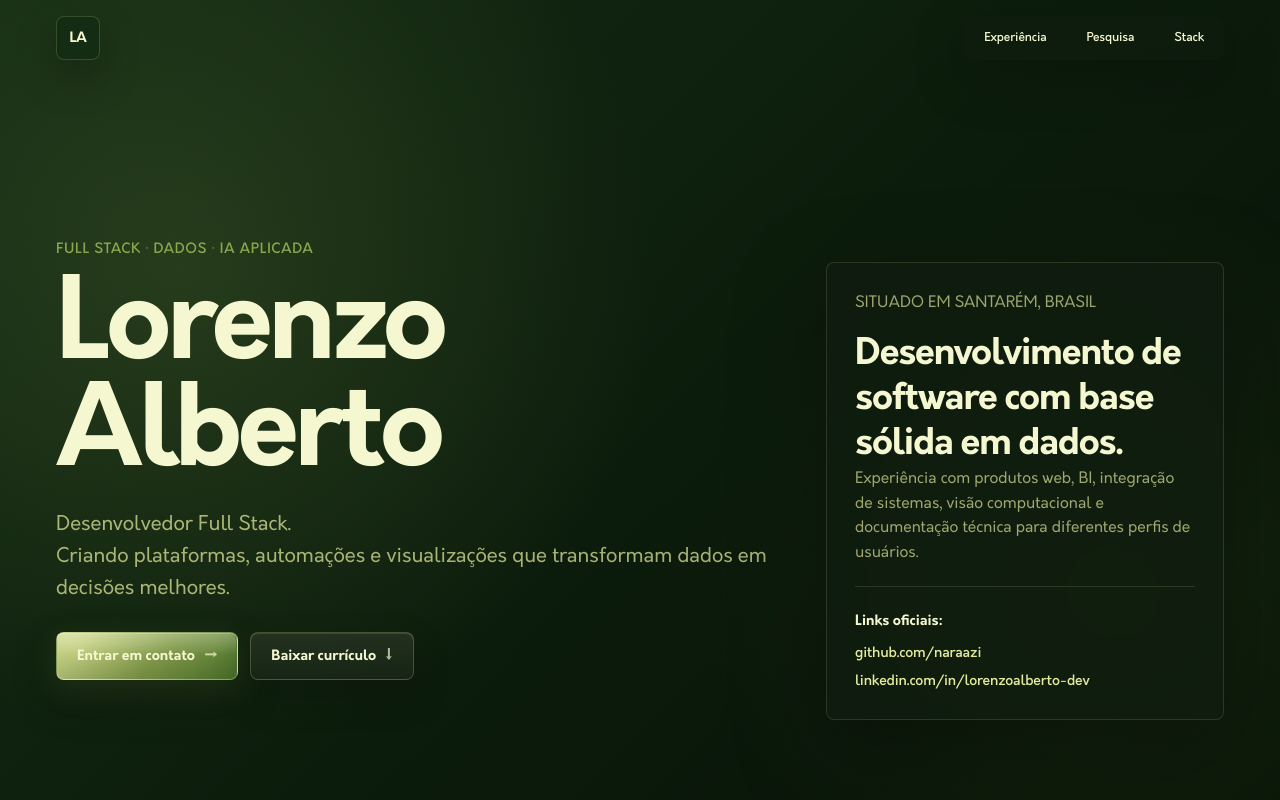
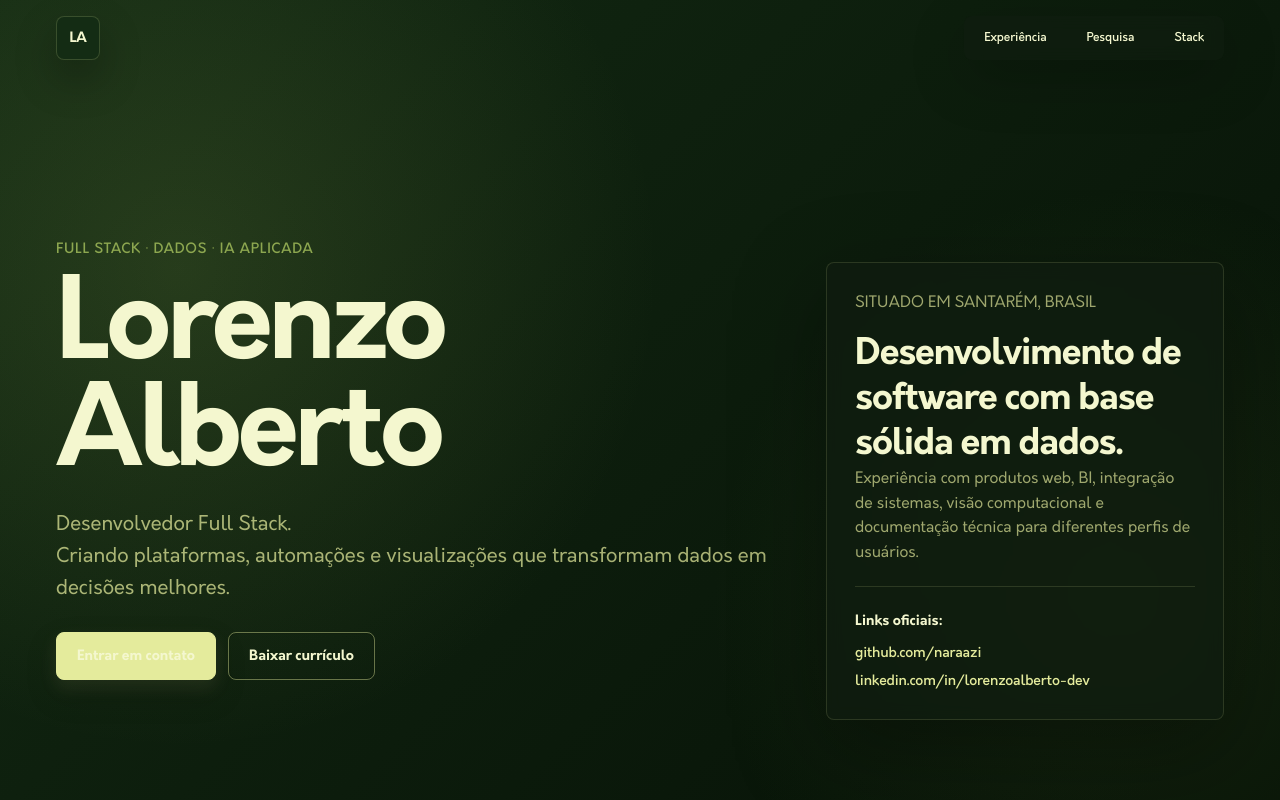
Before and after one commit to naraazi/portfolio, a Next.js app: page / in a window 1280 px wide. Shown: the top 800 px of the page. Built offline with nearby package versions, Linux system fonts and the light colour scheme.

Commit message:
style: simplifica estilos dos botões e remove efeitos visuais excessivos dos CTAs

```diff
--- a/app/globals.css
+++ b/app/globals.css
@@ -226,10 +226,9 @@ a {
   }
 
   .button {
-    @apply relative inline-flex min-h-12 items-center justify-center overflow-hidden rounded-lg px-5 text-sm font-semibold transition;
+    @apply inline-flex min-h-12 items-center justify-center rounded-lg px-5 text-sm font-semibold transition;
     border: 1px solid transparent;
     letter-spacing: 0;
-    isolation: isolate;
     transform: translateY(0);
     transition:
       transform 180ms ease,
@@ -237,16 +236,6 @@ a {
       background 180ms ease,
       color 180ms ease,
       box-shadow 180ms ease;
-  }
-
-  .button::before {
-    content: "";
-    position: absolute;
-    inset: 1px;
-    z-index: -1;
-    border-radius: calc(0.5rem - 1px);
-    opacity: 0;
-    transition: opacity 180ms ease;
   }
 
   .button:hover {
@@ -259,91 +248,37 @@ a {
   }
 
   .button.primary {
-    background:
-      linear-gradient(135deg, rgba(228, 235, 156, 0.98), rgba(141, 167, 80, 0.92) 56%, rgba(83, 123, 47, 0.96));
-    border-color: rgba(244, 247, 207, 0.24);
+    background: #e4eb9c;
+    border-color: #e4eb9c;
     color: #071207;
     box-shadow:
-      0 18px 44px rgba(0, 0, 0, 0.26),
-      0 10px 30px rgba(141, 167, 80, 0.18),
-      inset 0 1px 0 rgba(255, 255, 255, 0.42),
-      inset 0 -16px 24px rgba(7, 18, 7, 0.12);
-  }
-
-  .button.primary::before {
-    background: linear-gradient(180deg, rgba(255, 255, 255, 0.34), transparent 48%);
-    opacity: 0.72;
+      0 14px 30px rgba(0, 0, 0, 0.22),
+      0 8px 18px rgba(228, 235, 156, 0.12);
   }
 
   .button.primary:hover {
-    background:
-      linear-gradient(135deg, rgba(244, 247, 207, 1), rgba(166, 189, 98, 0.96) 54%, rgba(96, 138, 55, 0.98));
+    background: #f4f7cf;
+    border-color: #f4f7cf;
     color: #071207;
     box-shadow:
-      0 24px 56px rgba(0, 0, 0, 0.32),
-      0 14px 34px rgba(141, 167, 80, 0.24),
-      inset 0 1px 0 rgba(255, 255, 255, 0.5),
-      inset 0 -16px 24px rgba(7, 18, 7, 0.1);
+      0 18px 38px rgba(0, 0, 0, 0.26),
+      0 10px 22px rgba(228, 235, 156, 0.16);
   }
 
   .button.secondary {
-    background:
-      linear-gradient(180deg, rgba(244, 247, 207, 0.09), rgba(244, 247, 207, 0.035)),
-      rgba(16, 29, 16, 0.74);
-    border-color: rgba(228, 235, 156, 0.22);
-    color: #f4f7cf;
-    box-shadow:
-      0 16px 38px rgba(0, 0, 0, 0.18),
-      inset 0 1px 0 rgba(244, 247, 207, 0.12);
-    backdrop-filter: blur(14px);
-  }
-
-  .button.secondary::before {
-    background:
-      linear-gradient(135deg, rgba(228, 235, 156, 0.12), transparent 58%),
-      linear-gradient(90deg, rgba(141, 167, 80, 0.22), transparent);
+    background: transparent;
+    border-color: rgba(228, 235, 156, 0.42);
+    color: #e4eb9c;
+    box-shadow: inset 0 0 0 1px rgba(7, 18, 7, 0.18);
   }
 
   .button.secondary:hover {
-    border-color: rgba(228, 235, 156, 0.38);
-    color: #fbfddb;
+    background: rgba(228, 235, 156, 0.08);
+    border-color: rgba(244, 247, 207, 0.72);
+    color: #f4f7cf;
     box-shadow:
-      0 22px 48px rgba(0, 0, 0, 0.25),
-      0 10px 26px rgba(141, 167, 80, 0.1),
-      inset 0 1px 0 rgba(244, 247, 207, 0.16);
-  }
-
-  .button.secondary:hover::before {
-    opacity: 1;
-  }
-
-  .contact-button::after,
-  .resume-button::after {
-    margin-left: 0.55rem;
-    font-size: 1rem;
-    line-height: 1;
-    opacity: 0.72;
-    transition:
-      transform 180ms ease,
-      opacity 180ms ease;
-  }
-
-  .contact-button::after {
-    content: "→";
-  }
-
-  .resume-button::after {
-    content: "↓";
-  }
-
-  .contact-button:hover::after {
-    opacity: 1;
-    transform: translateX(3px);
-  }
-
-  .resume-button:hover::after {
-    opacity: 1;
-    transform: translateY(2px);
+      0 14px 32px rgba(0, 0, 0, 0.2),
+      inset 0 0 0 1px rgba(7, 18, 7, 0.12);
   }
 
   .profile-panel,
```
